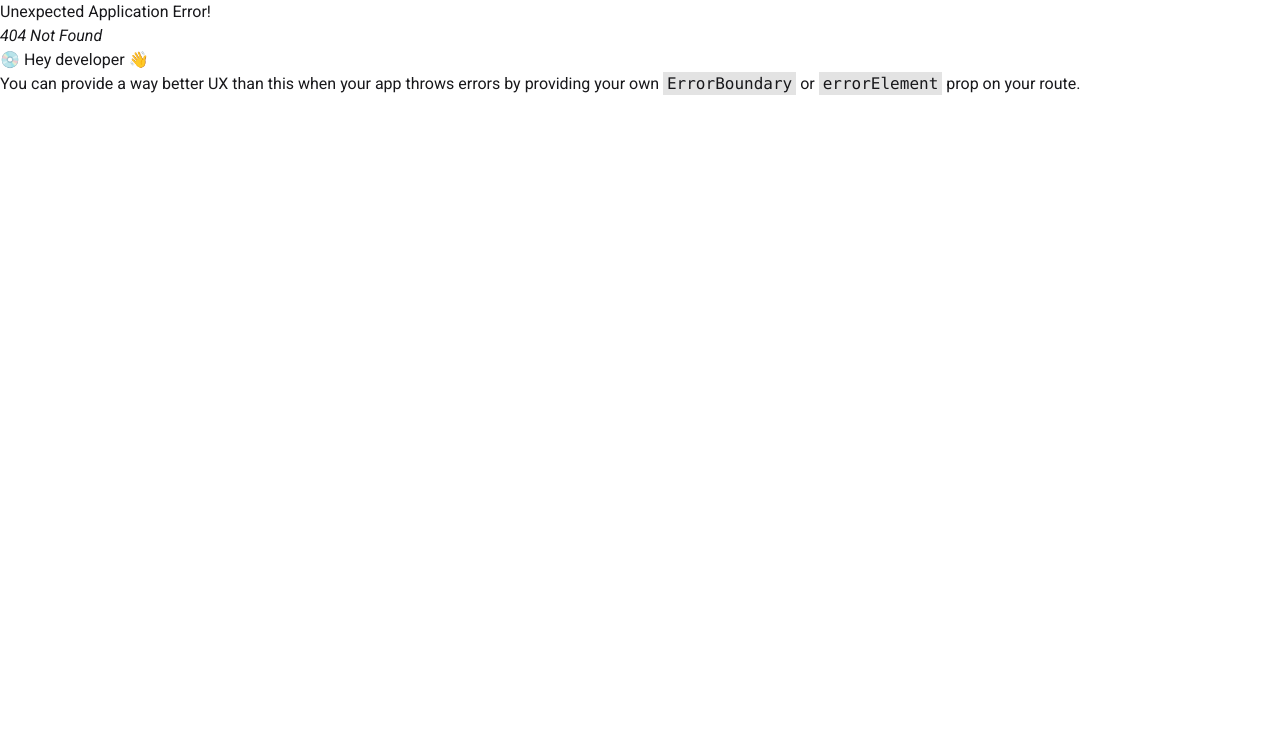
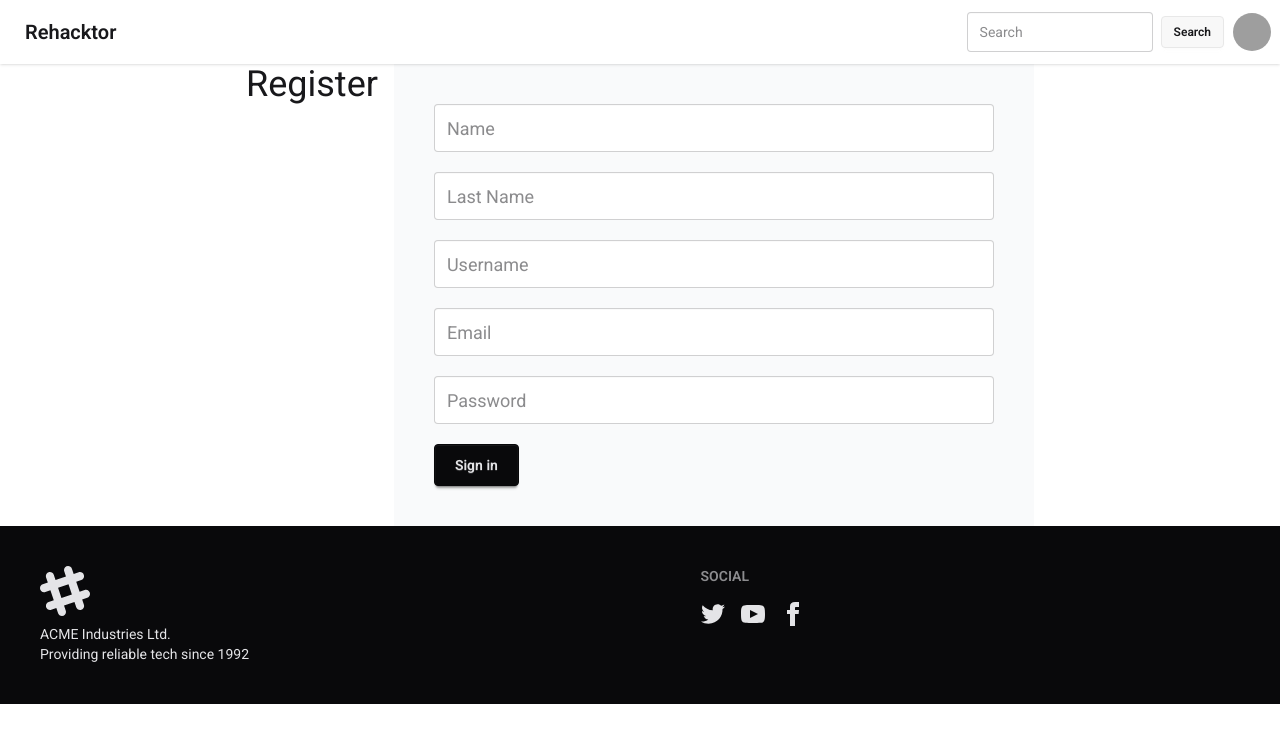
Before and after one commit to richcardo/rehacktor, a React (Vite) app: page /auth/register in a window 1280 px wide. Before the commit this address had no page. Shown: the top 742 px of the page. Built offline with nearby package versions, Linux system fonts and the light colour scheme; grey boxes are pictures that could not be loaded.

Commit message:
register login

```diff
--- a/package.json
+++ b/package.json
@@ -10,9 +10,11 @@
     "preview": "vite preview"
   },
   "dependencies": {
+    "@supabase/supabase-js": "^2.101.0",
     "@tailwindcss/vite": "^4.2.2",
     "react": "^19.2.4",
     "react-dom": "^19.2.4",
+    "react-hook-form": "^7.72.0",
     "react-router": "^7.13.2",
     "tailwindcss": "^4.2.2"
   },
--- a/src/App.jsx
+++ b/src/App.jsx
@@ -1,11 +1,13 @@
 import "./App.css";
 import { RouterProvider } from "react-router";
 import router from "./Router/router";
-
+import { UserContextProvider } from "./Context/UserContext";
 function App() {
   return (
     <>
-      <RouterProvider router={router} />
+      <UserContextProvider>
+        <RouterProvider router={router} />
+      </UserContextProvider>
     </>
   );
 }
--- a/src/Components/Navbar.jsx
+++ b/src/Components/Navbar.jsx
@@ -1,16 +1,33 @@
 import { useState } from "react";
 import { Link } from "react-router";
 import routes from "../Router/routes";
+import { useNavigate } from "react-router";
+import { useContext } from "react";
+import { UserContext } from "../Context/UserContext";
+
 export default function Navbar() {
   const [slug, setSlug] = useState();
   const HandleChange = (e) => {
     setSlug(e.target.value);
   };
+
+  const navigate = useNavigate();
+
+  const { user, signOut } = useContext(UserContext);
+
+  const handleLogout = async () => {
+    console.log(user)
+    await navigate("/");
+    signOut();
+    console.log(user)
+  };
+
   return (
     <div className="navbar bg-base-100 shadow-sm">
       <div className="flex-1">
-        <Link className="btn btn-ghost text-xl" to={routes.home}>Rehacktor</Link>
-
+        <Link className="btn btn-ghost text-xl" to={routes.home}>
+          Rehacktor
+        </Link>
       </div>
       <div className="flex gap-2 content-center items-center">
         <input
@@ -45,11 +62,21 @@ export default function Navbar() {
                 <span className="badge">New</span>
               </a>
             </li>
+            {!user && (
+              <>
+                <li>
+                  <Link to={routes.register}>Register</Link>
+                </li>
+                <li>
+                  <Link to={routes.login}>Login</Link>
+                </li>
+              </>
+            ) || (
+              <li onClick={handleLogout}><p>Logout</p></li>
+            )
+            }
             <li>
               <a>Settings</a>
-            </li>
-            <li>
-              <a>Logout</a>
             </li>
           </ul>
         </div>
--- /dev/null
+++ b/src/Context/UserContext.jsx
@@ -0,0 +1,53 @@
+import { supabase } from "../database/supabase";
+import { useState, useEffect } from "react";
+import { createContext } from "react";
+export const
+// eslint-disable-next-line react-refresh/only-export-components
+UserContext = createContext();
+export function UserContextProvider({ children }) {
+  const [user, setUser] = useState(null);
+  const [profile, setProfile] = useState(null);
+
+  const getUser = async () => {
+    const {
+      data: { session },
+      error,
+    } = await supabase.auth.getSession();
+    if (session) {
+      const { user } = session;
+      setUser(() => user ?? null);
+      let { data: profiles } = await supabase
+        .from("profiles")
+        .select()
+        .eq("id", user.id);
+
+      setProfile(profiles[0]);
+    }
+  };
+
+  useEffect(() => {
+    getUser();
+  }, []);
+
+  const signOut = async () => {
+    await supabase.auth.signOut();
+    setUser(null);
+    setProfile(null);
+  };
+
+  const signUp = async (newUser) => {
+    await supabase.auth.signUp(newUser);
+    await getUser();
+  };
+
+  const login = async (loggedUser) => {
+    await supabase.auth.signInWithPassword(loggedUser);
+    await getUser();
+  };
+
+  return (
+    <UserContext.Provider value={{ user, profile, signOut, signUp, login }}>
+      {children}
+    </UserContext.Provider>
+  );
+}
--- /dev/null
+++ b/src/Layout/AuthLayout.jsx
@@ -0,0 +1,12 @@
+import Navbar from "../Components/Navbar";
+import { Outlet } from "react-router";
+import Footer from "../Components/Footer";
+export default function AuthLayout() {
+  return (
+    <>
+      <Navbar />
+      <Outlet />
+      <Footer />
+    </>
+  );
+}
--- /dev/null
+++ b/src/Pages/Auth/LoginPage.jsx
@@ -0,0 +1,56 @@
+import { useForm } from "react-hook-form";
+import { useNavigate } from "react-router";
+import { useContext } from "react";
+import { UserContext } from "../../Context/UserContext";
+export default function LoginPage() {
+  const {
+    register,
+    handleSubmit,
+    formState: { errors },
+  } = useForm();
+
+  const navigate = useNavigate();
+
+  const { login } = useContext(UserContext);
+
+  const onSubmit = async (user_data) => {
+    await login({
+      email: user_data.email,
+      password: user_data.password,
+    });
+    navigate("/");
+  };
+
+  return (
+    <>
+      <h1 className="text-center text-4xl">Login</h1>
+      <main className="h-screen flex justify-center items-center">
+        <form className="p-10 bg-gray-50 w-1/2" onSubmit={handleSubmit(onSubmit)}>
+          <input
+            type="email"
+            placeholder="Email"
+            className="input input-lg mb-5 w-full"
+            {...register("email", { required: "This field is required" })}
+          />
+          {errors.email && (
+            <p role="alert" className="text-red-500 mb-6">
+              {errors.email.message}
+            </p>
+          )}
+          <input
+            type="password"
+            placeholder="Password"
+            className="input input-lg mb-5 w-full"
+            {...register("password", { required: "This field is required", minLength: 8 })}
+          />
+          {errors.password && (
+            <p role="alert" className="text-red-500 mb-6">
+              {errors.password.message}
+            </p>
+          )}
+          <button className="btn btn-neutral p-5">Login</button>
+        </form>
+      </main>
+    </>
+  );
+}
--- /dev/null
+++ b/src/Pages/Auth/RegisterPage.jsx
@@ -0,0 +1,111 @@
+import { useForm } from "react-hook-form";
+import { useNavigate } from "react-router";
+import { useContext } from "react";
+import { UserContext } from "../../Context/UserContext";
+import { supabase } from "../../database/supabase";
+export default function RegisterPage() {
+  const {
+    register,
+    handleSubmit,
+    formState: { errors },
+  } = useForm();
+
+  const { signUp } = useContext(UserContext);
+  const Navigate = useNavigate();
+
+  const onSubmit = async (user_data) => {
+    await signUp({
+      email: user_data.email,
+      password: user_data.password,
+      options: {
+        data: {
+          first_name: user_data.first_name,
+          last_name: user_data.last_name,
+          username: user_data.username,
+        },
+      },
+    });
+    Navigate("/");
+  };
+  return (
+    <>
+      <main className="flex justify-center gap-4">
+        <h1 className="text-center text-4xl">Register</h1>
+        <form
+          className="p-10 bg-gray-50 w-1/2"
+          onSubmit={handleSubmit(onSubmit)}
+        >
+          <input
+            type="text"
+            placeholder="Name"
+            className="input input-lg mb-5 w-full"
+            {...register("first_name", { required: "this filed is required" })}
+          />
+          {errors.first_name && (
+            <p role="alert" className="text-red-500 mb-6">
+              {errors.first_name.message}
+            </p>
+          )}
+
+          <input
+            type="text"
+            placeholder="Last Name"
+            className="input input-lg mb-5 w-full"
+            {...register("last_name", { required: "this field is required" })}
+          />
+
+          {errors.last_name && (
+            <p role="alert" className="text-red-500 mb-6">
+              {errors.last_name.message}
+            </p>
+          )}
+
+          <input
+            type="text"
+            placeholder="Username"
+            className="input input-lg mb-5 w-full"
+            {...register("username", { required: "This field is required" })}
+          />
+
+          {errors.username && (
+            <p role="alert" className="text-red-500 mb-6">
+              {errors.username.message}
+            </p>
+          )}
+
+          <input
+            type="email"
+            placeholder="Email"
+            className="input input-lg mb-5 w-full"
+            {...register("email", { required: "This field is required" })}
+          />
+
+          {errors.email && (
+            <p role="alert" className="text-red-500 mb-6">
+              {" "}
+              {errors.email.message}
+            </p>
+          )}
+
+          <input
+            type="password"
+            placeholder="Password"
+            className="input input-lg mb-5 w-full"
+            {...register("password", {
+              required: "this field is required",
+              minLenght: 8,
+            })}
+          />
+
+          {errors.password && (
+            <p role="alert" className="text-red-500 mb-6">
+              {errors.password.message}
+            </p>
+          )}
+
+          <button className="btn btn-neutral p-5">Sign in</button>
+        </form>
+      </main>
+    </>
+  );
+}
--- a/src/Router/router.jsx
+++ b/src/Router/router.jsx
@@ -7,6 +7,9 @@ import { getAllGamesLoader, getAllGenres, getFilteredBuGenreGames } from "./load
 import { getSearchedGames } from "./loaders";
 import SearchPage from "../Pages/SearchPage";
 import GenrePage from "../Pages/GenrePage";
+import AuthLayout from "../Layout/AuthLayout";
+import RegisterPage from "../Pages/Auth/RegisterPage";
+import LoginPage from "../Pages/Auth/LoginPage"
 
 const router = createBrowserRouter([
   {
@@ -31,6 +34,21 @@ const router = createBrowserRouter([
       }
     ],
   },
+   {
+      path : "/auth",
+      Component : AuthLayout,
+      children : [
+        {
+          path : routes.register,
+          Component : RegisterPage,
+        },
+        {
+          path : routes.login,
+          Component : LoginPage,
+        }
+      ]
+
+    }
 ]);
 
 export default router;
--- a/src/Router/routes.js
+++ b/src/Router/routes.js
@@ -1,7 +1,9 @@
 const routes = {
   home: "/",
   search: "/search/:slug",
-  genre: "genre/:slug"
+  genre: "genre/:slug",
+  register : "/auth/register",
+  login : "/auth/login"
 };
 
 export default routes;
--- /dev/null
+++ b/src/database/supabase.js
@@ -0,0 +1,6 @@
+import { createClient } from '@supabase/supabase-js';
+
+const supabaseUrl = import.meta.env.VITE_SUPABASE_URL;
+const supabaseKey = import.meta.env.VITE_SUPABASE_PUBLISHABLE_DEFAULT_KEY;
+
+export const supabase = createClient(supabaseUrl, supabaseKey);
```
Also changed, not shown: 2 other files (tests, documents, lock files or other folders).
